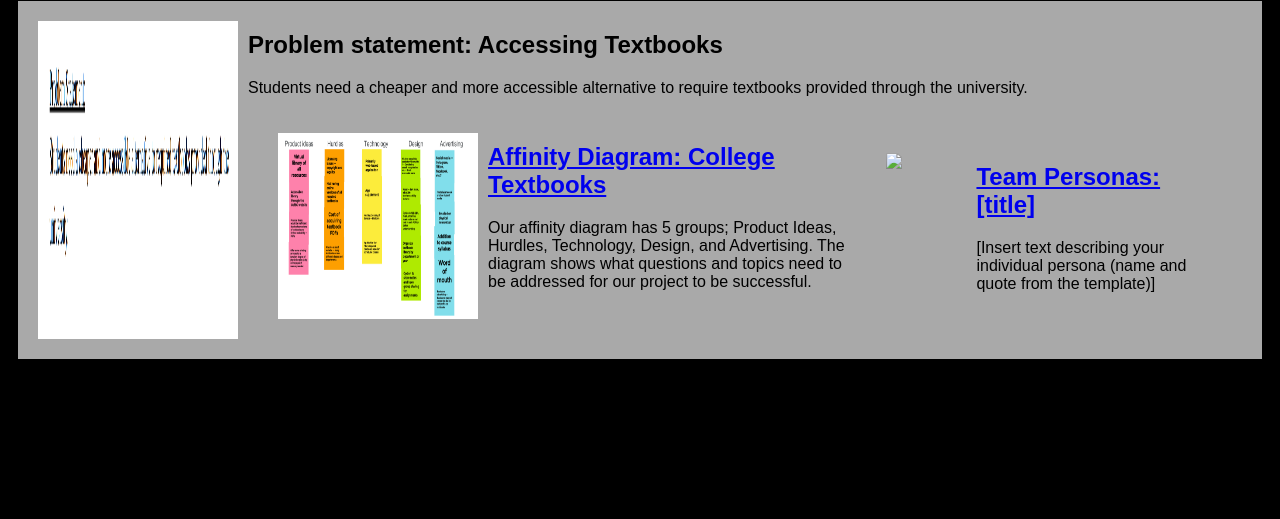
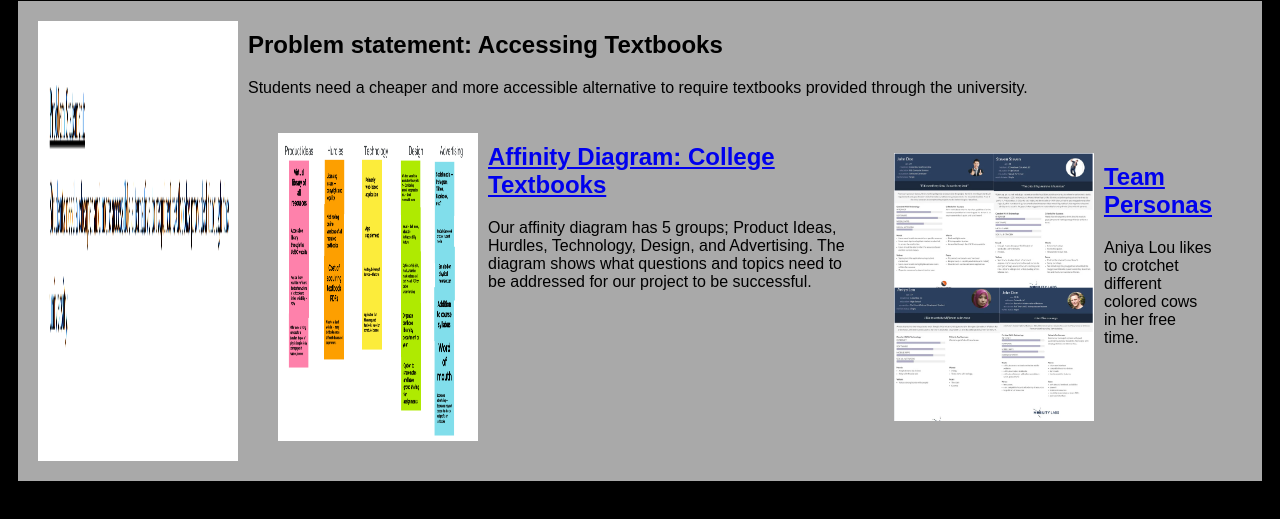
Before and after one commit to AsthaS0/AsthaS0.github.io, a plain HTML site: page index.html in a window 1280 px wide. Shown: the part 79-598 px from the top of the page. Drawn offline with Linux system fonts and the light colour scheme.

Commit message:
Update index.html

```diff
--- a/index.html
+++ b/index.html
@@ -24,11 +24,11 @@ Students need a cheaper and more accessible alternative to require textbooks pro
    </p>
   </section>
   <section class="assign">
-<img src="Images/my-persona.jpg" />
+<img src="Images/Personas.png" />
 <section class="assign-det">
-<a href="Files/personnas.pdf"><h2>Team Personas: [title]</h2></a>
+<a href="Files/personna.pdf"><h2>Team Personas</h2></a>
 <p>
-[Insert text describing your individual persona (name and quote from the template)]
+Aniya Lou likes to crotchet different colored cows in her free time.
 </p>
 </section>
 </section>
```
